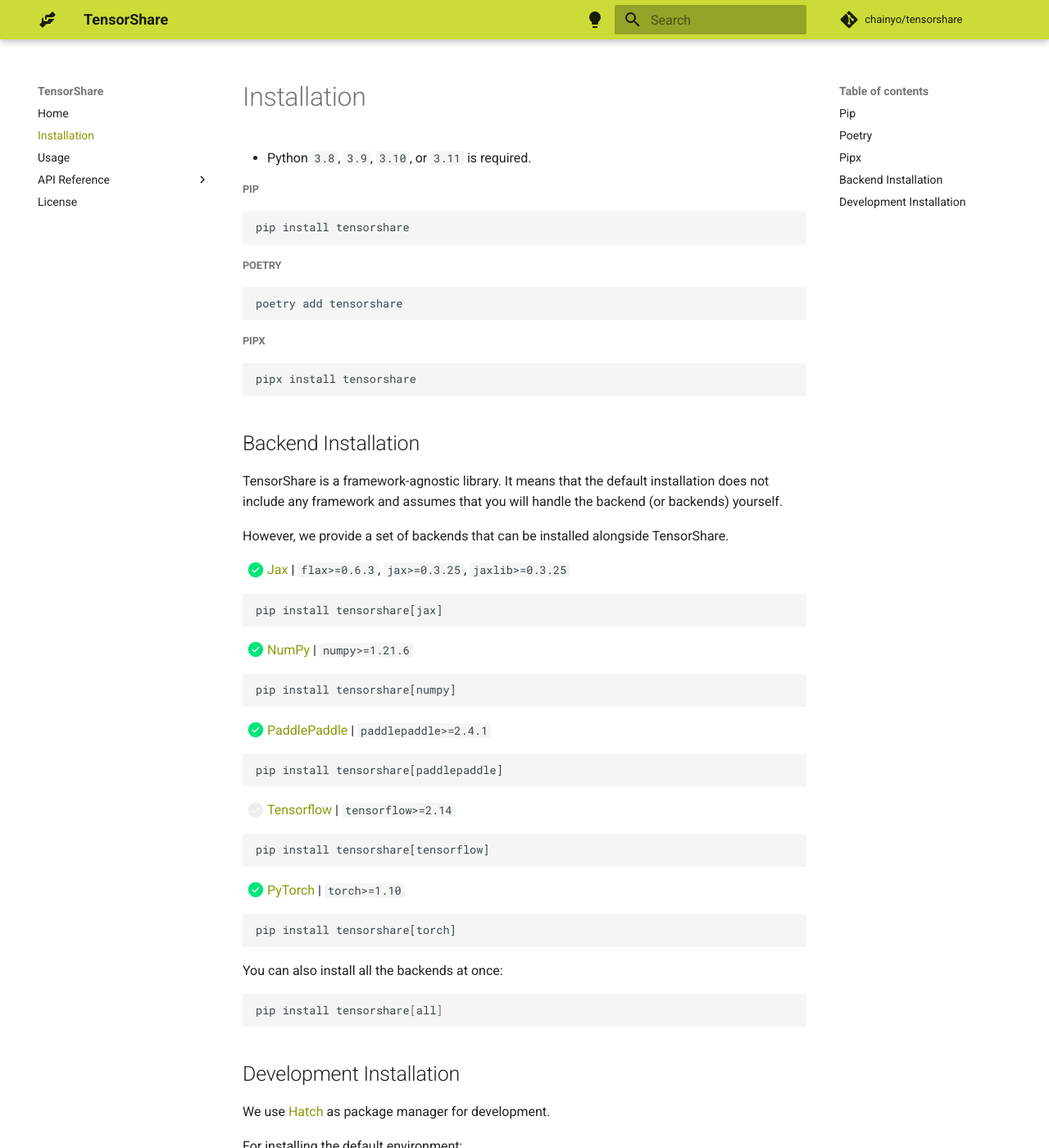
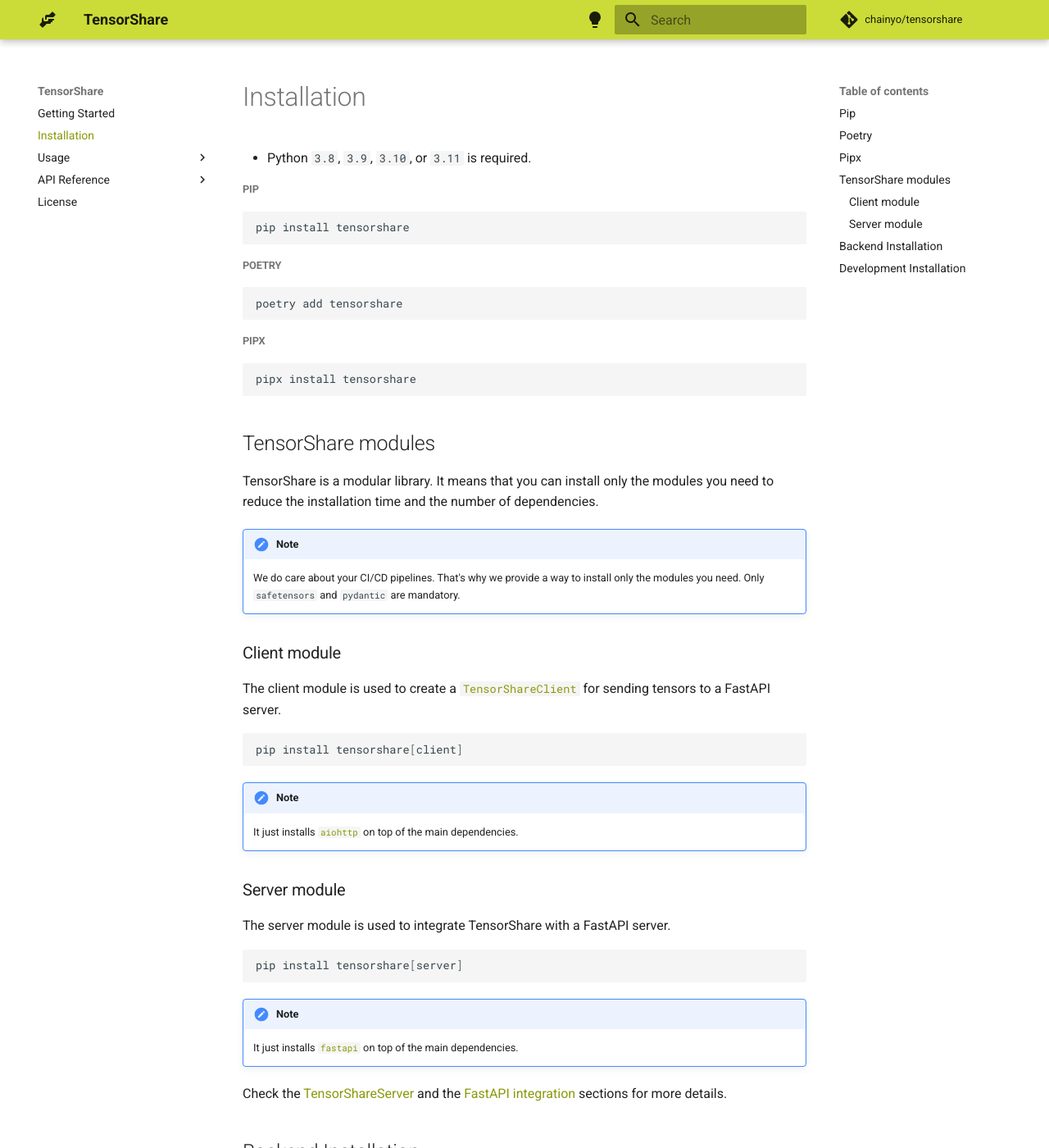
Before and after one commit to chainyo/tensorshare, an MkDocs documentation site: the page built from docs/installation.md, in a window 1280 px wide and 1400 px high. Shown: the whole window at 82% size. Built offline with MkDocs 1.6.1 and Material for MkDocs 9.7.7, drawn with Linux system fonts in a browser that asks for light colours; comment, search, counter and statistics services are not loaded.

Commit message:
setup usage section and update tensorshare

````diff
--- a/docs/installation.md
+++ b/docs/installation.md
@@ -18,6 +18,40 @@
 ```bash
 pipx install tensorshare
 ```
+
+## TensorShare modules
+
+TensorShare is a modular library. It means that you can install only the modules you need to reduce the installation
+time and the number of dependencies.
+
+!!! note
+    We do care about your CI/CD pipelines. That's why we provide a way to install only the modules you need.
+    Only `safetensors` and `pydantic` are mandatory.
+
+### Client module
+
+The client module is used to create a [`TensorShareClient`](../usage/tensorshare_client) for sending tensors to a
+FastAPI server.
+
+```bash
+pip install tensorshare[client]
+```
+
+!!! note
+    It just installs [`aiohttp`](https://github.com/aio-libs/aiohttp) on top of the main dependencies.
+
+### Server module
+
+The server module is used to integrate TensorShare with a FastAPI server.
+
+```bash
+pip install tensorshare[server]
+```
+
+!!! note
+    It just installs [`fastapi`](https://github.com/tiangolo/fastapi) on top of the main dependencies.
+
+Check the [TensorShareServer](../usage/tensorshare_server) and the [FastAPI integration](../usage/fastapi_integration) sections for more details.
 
 ## Backend Installation
 
--- a/mkdocs.yml
+++ b/mkdocs.yml
@@ -59,9 +59,15 @@
       link: https://www.linkedin.com/in/thomas-chaigneau-dev
 
 nav:
-  - Home: index.md
+  - Getting Started: index.md
   - Installation: installation.md
-  - Usage: usage.md
+  - Usage:
+    - "Introduction": usage/introduction.md
+    - "TensorShare": usage/tensorshare.md
+    - "Backends": usage/backends.md
+    - "TensorShareServer": usage/tensorshare_server.md
+    - "TensorShareClient": usage/tensorshare_client.md
+    - "FastAPI Integration": usage/fastapi_integration.md
   - API Reference:
     - tensorshare.TensorShare: api/schema.md
     - tensorshare.serialization: api/serialization.md
````
Also changed, not shown: docs/index.md (+2 -2 lines), docs/usage/backends.md (added, +56 -0 lines), docs/usage/fastapi_integration.md (added, +1 -0 lines), docs/usage/introduction.md (added, +1 -0 lines), docs/usage/tensorshare.md (renamed from docs/usage.md, +18 -64 lines), docs/usage/tensorshare_client.md (added, +1 -0 lines), docs/usage/tensorshare_server.md (added, +1 -0 lines).
